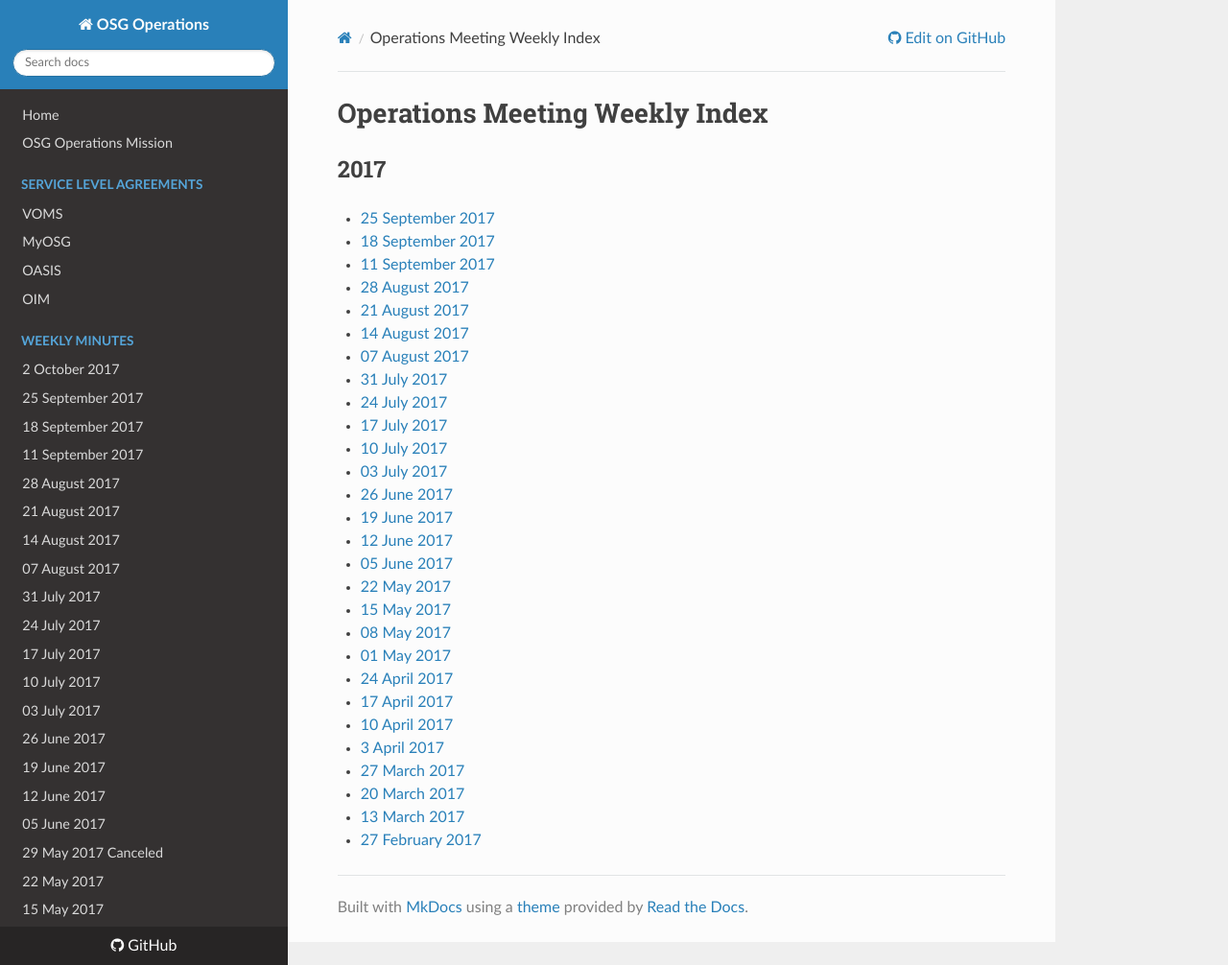
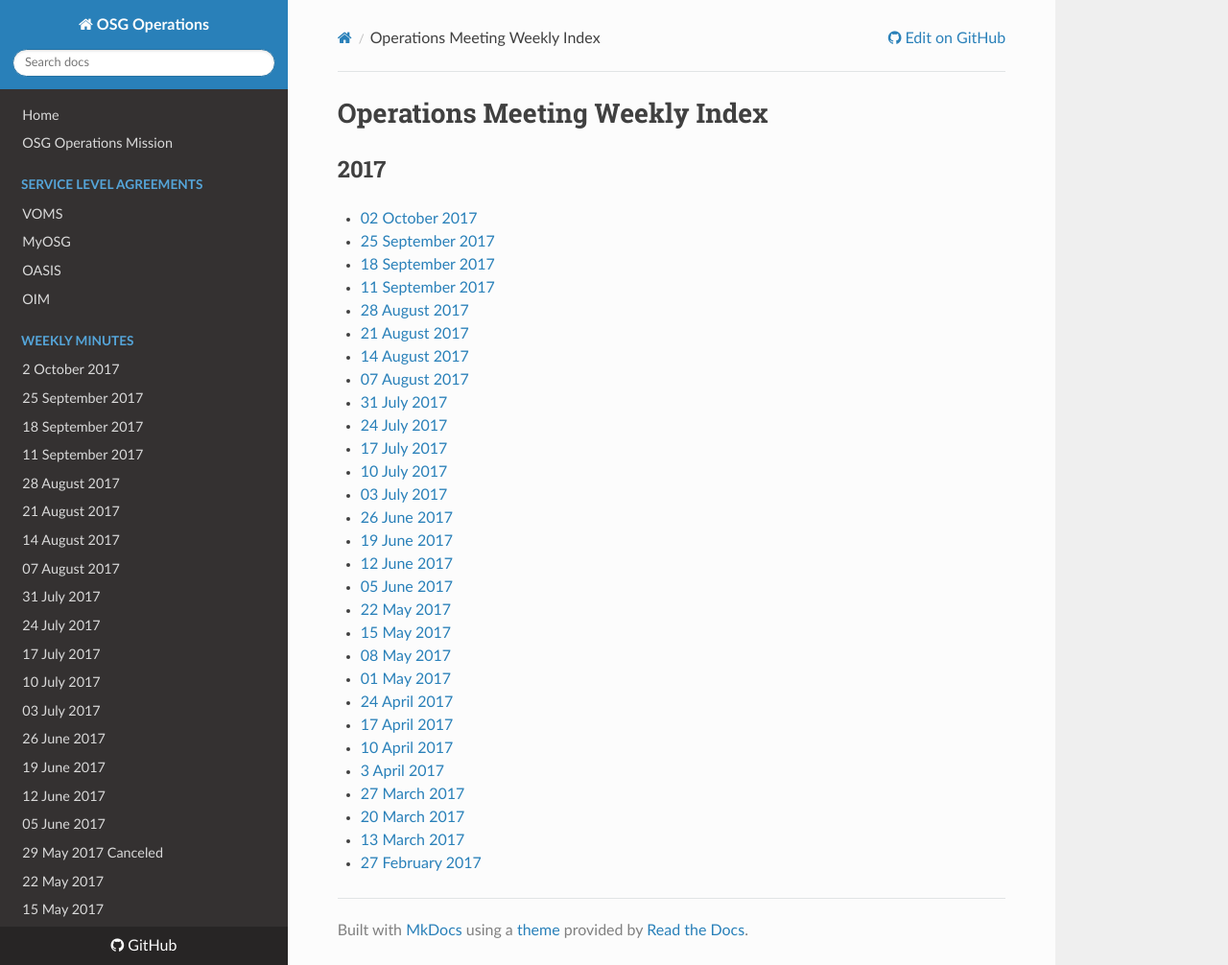
Before and after one commit to osg-htc/operations, an MkDocs documentation site: the page built from docs/WeeklyMinutes/MeetingIndex.md, in a window 1280 px wide and 1006 px high. Shown: the whole window at 96% size. Built offline with MkDocs 1.6.1, drawn with Linux system fonts in a browser that asks for light colours; nearby versions of some CDN libraries; old or Windows-style settings are respelled for this version of MkDocs.

Commit message:
Update MeetingIndex.md

```diff
--- a/docs/WeeklyMinutes/MeetingIndex.md
+++ b/docs/WeeklyMinutes/MeetingIndex.md
@@ -1,6 +1,7 @@
 # Operations Meeting Weekly Index
 
 ## 2017
+   * [02 October 2017](02Oct2017.md)
    * [25 September 2017](25Sep2017.md)
    * [18 September 2017](18Sep2017.md)
    * [11 September 2017](11Sep2017.md)
```
